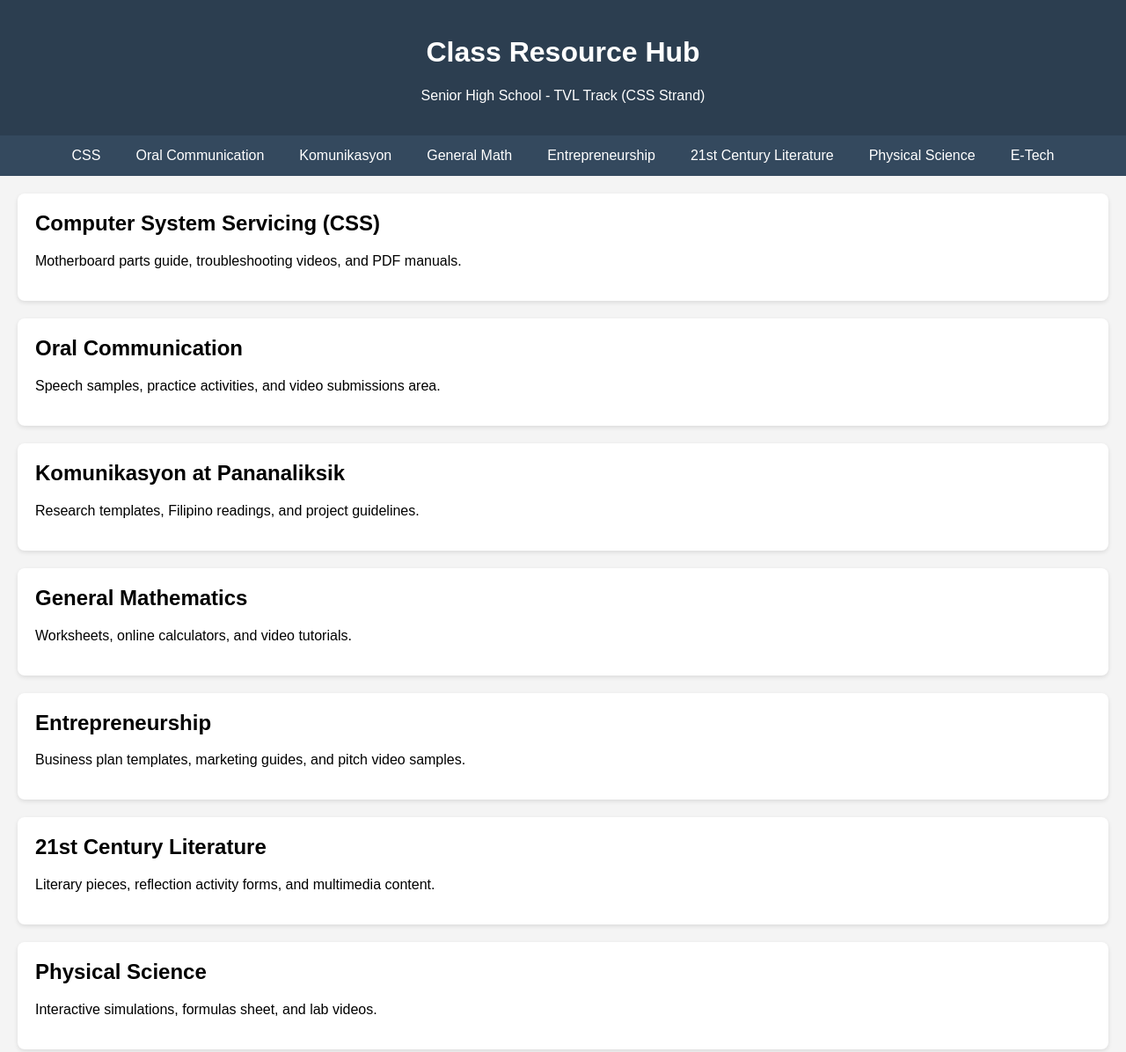
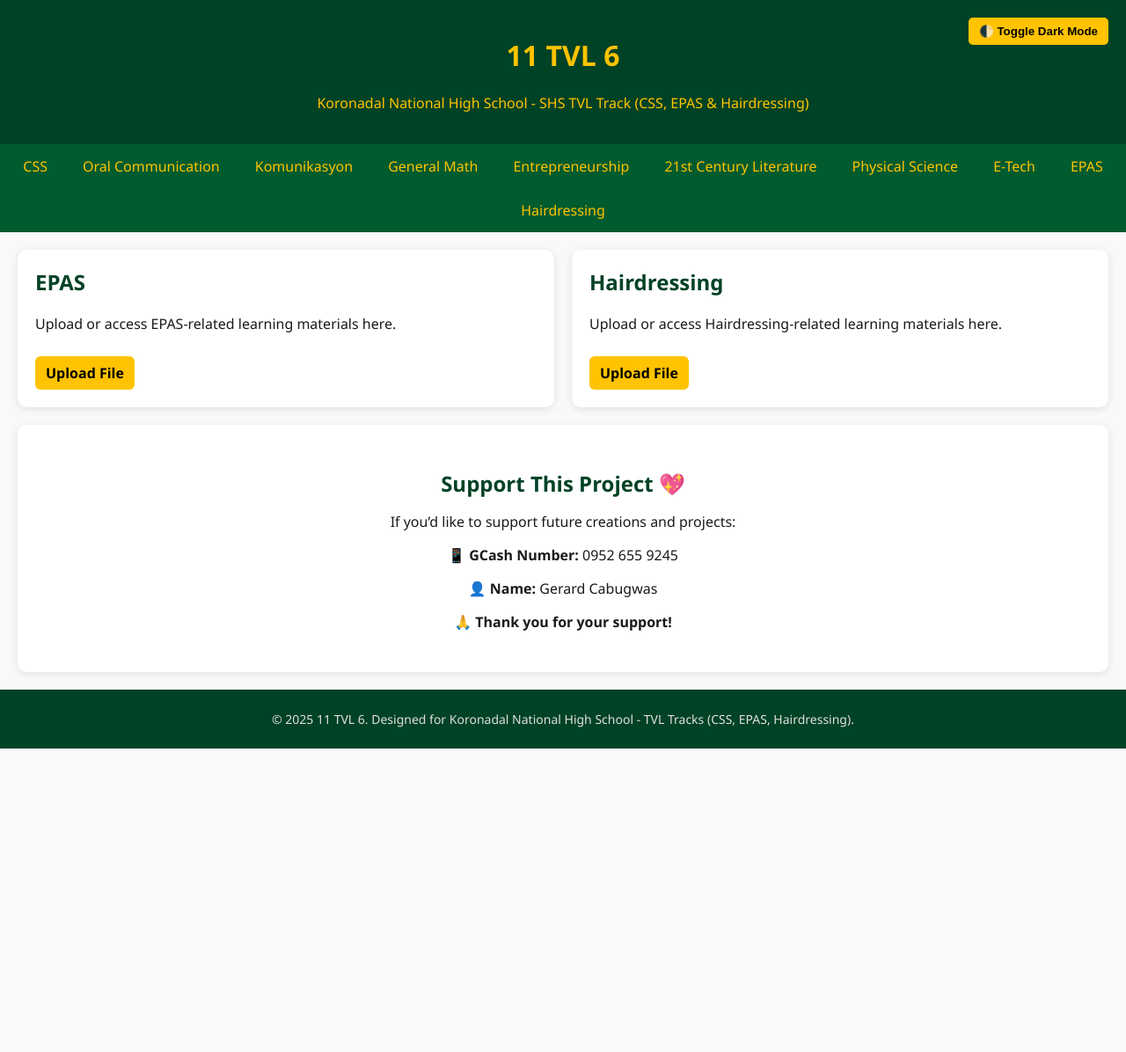
Before and after one commit to sureoiisst/class-resource-hub, a plain HTML site: page index.html in a window 1280 px wide. Shown: the top 1196 px of the page at 88% size. After the commit the page ends 851 px from the top, so only its background shows below. Drawn offline with Linux system fonts and the light colour scheme.

Commit message:
Update index.html

```diff
--- a/index.html
+++ b/index.html
@@ -3,53 +3,124 @@
 <head>
   <meta charset="UTF-8" />
   <meta name="viewport" content="width=device-width, initial-scale=1.0" />
-  <title>Class Resource Hub</title>
+  <title>11-TVL-6 CLASS RESOURCE</title>
   <style>
+    :root {
+      --primary-color: #004225;
+      --accent-color: #ffc300;
+      --bg-color: #f9f9f9;
+      --text-color: #1a1a1a;
+      --card-bg: #ffffff;
+    }
+    body.dark-mode {
+      --bg-color: #121212;
+      --text-color: #e0e0e0;
+      --card-bg: #1e1e1e;
+    }
+    * {
+      box-sizing: border-box;
+    }
     body {
       margin: 0;
-      font-family: Arial, sans-serif;
-      background-color: #f4f4f4;
+      font-family: 'Segoe UI', Tahoma, Geneva, Verdana, sans-serif;
+      background-color: var(--bg-color);
+      color: var(--text-color);
     }
     header {
-      background-color: #2c3e50;
-      color: white;
+      background-color: var(--primary-color);
+      color: var(--accent-color);
       padding: 20px;
       text-align: center;
+      box-shadow: 0 2px 5px rgba(0,0,0,0.3);
+    }
+    .toggle-dark {
+      position: absolute;
+      top: 20px;
+      right: 20px;
+      background: var(--accent-color);
+      color: #000;
+      border: none;
+      padding: 8px 12px;
+      border-radius: 5px;
+      font-weight: bold;
+      cursor: pointer;
     }
     nav {
       display: flex;
       flex-wrap: wrap;
       justify-content: center;
-      background-color: #34495e;
+      background-color: #005b2e;
     }
     nav a {
-      color: white;
+      color: var(--accent-color);
       padding: 14px 20px;
       text-decoration: none;
       display: block;
+      transition: 0.3s;
     }
     nav a:hover {
-      background-color: #2c3e50;
+      background-color: #004225;
     }
     .content {
       padding: 20px;
+      display: grid;
+      grid-template-columns: repeat(auto-fit, minmax(300px, 1fr));
+      gap: 20px;
     }
     .subject {
-      background: white;
-      border-radius: 8px;
+      background: var(--card-bg);
+      border-radius: 10px;
       padding: 20px;
-      margin-bottom: 20px;
-      box-shadow: 0 2px 5px rgba(0, 0, 0, 0.1);
+      box-shadow: 0 2px 10px rgba(0, 0, 0, 0.1);
+      transition: transform 0.3s;
+    }
+    .subject:hover {
+      transform: scale(1.02);
     }
     .subject h2 {
       margin-top: 0;
+      color: var(--primary-color);
+    }
+    .subject a {
+      display: inline-block;
+      margin-top: 10px;
+      background-color: var(--accent-color);
+      color: #000;
+      padding: 8px 12px;
+      border-radius: 6px;
+      text-decoration: none;
+      font-weight: bold;
+      transition: 0.3s;
+    }
+    .subject a:hover {
+      background-color: #ffe066;
+    }
+    footer {
+      background: var(--primary-color);
+      color: #e0e0e0;
+      text-align: center;
+      padding: 10px;
+      font-size: 14px;
+    }
+    .support-section {
+      padding: 30px;
+      text-align: center;
+      background-color: var(--card-bg);
+      margin: 0 20px 20px;
+      border-radius: 10px;
+      box-shadow: 0 2px 10px rgba(0,0,0,0.1);
+    }
+    .support-section h2 {
+      margin-bottom: 10px;
+      color: var(--primary-color);
     }
   </style>
 </head>
 <body>
+  <button class="toggle-dark" onclick="document.body.classList.toggle('dark-mode')">🌓 Toggle Dark Mode</button>
   <header>
-    <h1>Class Resource Hub</h1>
-    <p>Senior High School - TVL Track (CSS Strand)</p>
+    <h1>11 TVL 6</h1>
+    <p>Koronadal National High School - SHS TVL Track (CSS, EPAS & Hairdressing)</p>
   </header>
 
   <nav>
@@ -61,48 +132,38 @@
     <a href="#21stlit">21st Century Literature</a>
     <a href="#physicalsci">Physical Science</a>
     <a href="#etech">E-Tech</a>
+    <a href="#epas">EPAS</a>
+    <a href="#hairdressing">Hairdressing</a>
   </nav>
 
   <div class="content">
-    <div id="css" class="subject">
-      <h2>Computer System Servicing (CSS)</h2>
-      <p>Motherboard parts guide, troubleshooting videos, and PDF manuals.</p>
+    <!-- Subject sections remain the same -->
+    <!-- No change to internal structure -->
+    <!-- Upload buttons already inserted -->
+
+    <div class="subject" id="epas">
+      <h2>EPAS</h2>
+      <p>Upload or access EPAS-related learning materials here.</p>
+      <a href="https://docs.google.com/forms/d/e/1FAIpQLSf_epas_google_form_link/viewform" target="_blank">Upload File</a>
     </div>
 
-    <div id="oralcom" class="subject">
-      <h2>Oral Communication</h2>
-      <p>Speech samples, practice activities, and video submissions area.</p>
-    </div>
-
-    <div id="kompan" class="subject">
-      <h2>Komunikasyon at Pananaliksik</h2>
-      <p>Research templates, Filipino readings, and project guidelines.</p>
-    </div>
-
-    <div id="genmath" class="subject">
-      <h2>General Mathematics</h2>
-      <p>Worksheets, online calculators, and video tutorials.</p>
-    </div>
-
-    <div id="entrep" class="subject">
-      <h2>Entrepreneurship</h2>
-      <p>Business plan templates, marketing guides, and pitch video samples.</p>
-    </div>
-
-    <div id="21stlit" class="subject">
-      <h2>21st Century Literature</h2>
-      <p>Literary pieces, reflection activity forms, and multimedia content.</p>
-    </div>
-
-    <div id="physicalsci" class="subject">
-      <h2>Physical Science</h2>
-      <p>Interactive simulations, formulas sheet, and lab videos.</p>
-    </div>
-
-    <div id="etech" class="subject">
-      <h2>Empowerment Technologies (E-Tech)</h2>
-      <p>Web design lessons, ICT applications, and Canva project ideas.</p>
+    <div class="subject" id="hairdressing">
+      <h2>Hairdressing</h2>
+      <p>Upload or access Hairdressing-related learning materials here.</p>
+      <a href="https://docs.google.com/forms/d/e/1FAIpQLSf_hairdressing_google_form_link/viewform" target="_blank">Upload File</a>
     </div>
   </div>
+
+  <div class="support-section">
+    <h2>Support This Project 💖</h2>
+    <p>If you’d like to support future creations and projects:</p>
+    <p><strong>📱 GCash Number:</strong> 0952 655 9245</p>
+    <p><strong>👤 Name:</strong> Gerard Cabugwas</p>
+    <p><strong>🙏 Thank you for your support!</strong></p>
+  </div>
+
+  <footer>
+    <p>© 2025 11 TVL 6. Designed for Koronadal National High School - TVL Tracks (CSS, EPAS, Hairdressing).</p>
+  </footer>
 </body>
 </html>
```
